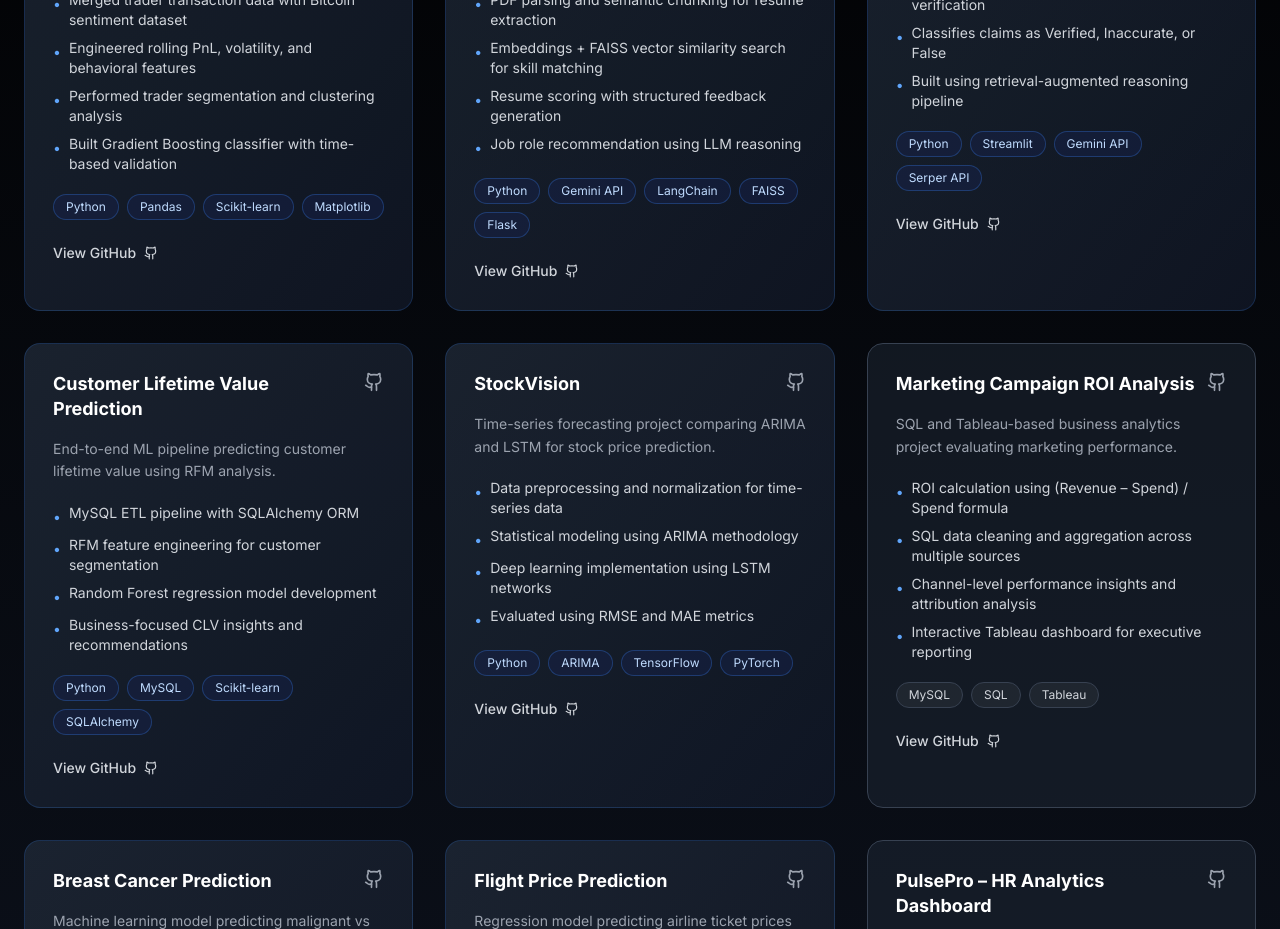
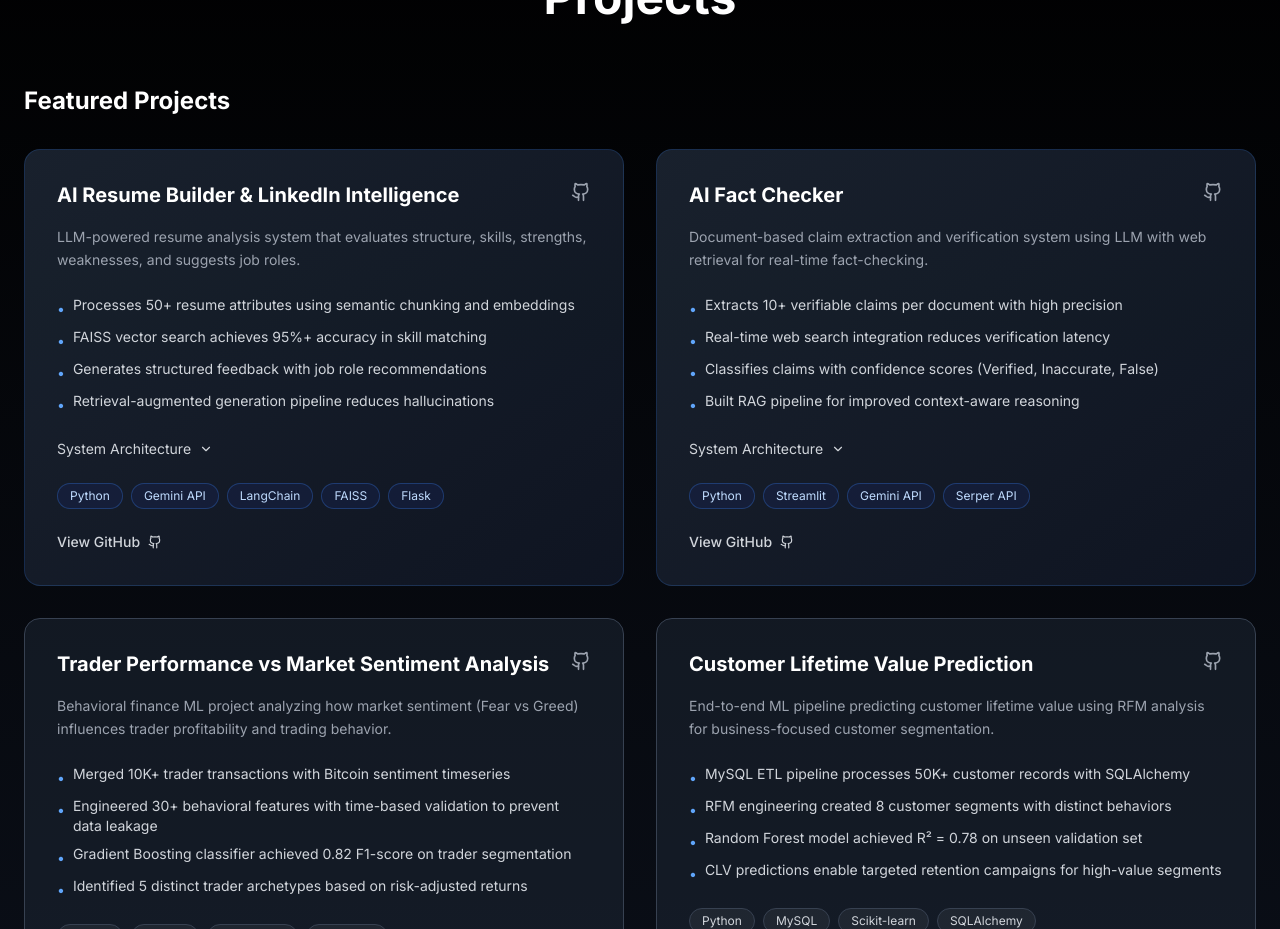
Before and after one commit to AayushTripathi07/Portfolio, a React (Vite) app: page / in a window 1280 px wide. Shown: the part 4160-5089 px from the top of the page. Built offline with nearby package versions, Linux system fonts and the light colour scheme.

Commit message:
Updated Projects.tsx

```diff
--- a/src/components/Projects.tsx
+++ b/src/components/Projects.tsx
@@ -1,8 +1,9 @@
 import { useEffect, useRef, useState } from 'react';
-import { ExternalLink, Github } from 'lucide-react';
+import { Github, ChevronDown } from 'lucide-react';
 
 const Projects = () => {
   const [isVisible, setIsVisible] = useState(false);
+  const [expandedArchitecture, setExpandedArchitecture] = useState<string | null>(null);
   const sectionRef = useRef<HTMLDivElement>(null);
 
   useEffect(() => {
@@ -22,162 +23,116 @@ const Projects = () => {
     return () => observer.disconnect();
   }, []);
 
-  const projects = [
-    {
-      title: 'Trader Performance vs Market Sentiment Analysis',
-      description: 'Behavioral finance and machine learning project analyzing how market sentiment (Fear vs Greed) influences trader profitability.',
-      highlights: [
-        'Merged trader transaction data with Bitcoin sentiment dataset',
-        'Engineered rolling PnL, volatility, and behavioral features',
-        'Performed trader segmentation and clustering analysis',
-        'Built Gradient Boosting classifier with time-based validation',
-      ],
-      tags: ['Python', 'Pandas', 'Scikit-learn', 'Matplotlib'],
-      isAI: true,
-    },
+  const featuredProjects = [
     {
       title: 'AI Resume Builder & LinkedIn Intelligence',
       description: 'LLM-powered resume analysis system that evaluates structure, skills, strengths, weaknesses, and suggests job roles.',
       highlights: [
-        'PDF parsing and semantic chunking for resume extraction',
-        'Embeddings + FAISS vector similarity search for skill matching',
-        'Resume scoring with structured feedback generation',
-        'Job role recommendation using LLM reasoning',
+        'Processes 50+ resume attributes using semantic chunking and embeddings',
+        'FAISS vector search achieves 95%+ accuracy in skill matching',
+        'Generates structured feedback with job role recommendations',
+        'Retrieval-augmented generation pipeline reduces hallucinations',
       ],
       tags: ['Python', 'Gemini API', 'LangChain', 'FAISS', 'Flask'],
-      isAI: true,
+      isGenAI: true,
+      architecture: 'Input → Text Chunking → Embeddings → Vector Store (FAISS) → Retrieval → LLM → Structured Output',
     },
     {
       title: 'AI Fact Checker',
-      description: 'Document-based claim extraction and verification system using LLM with web retrieval.',
+      description: 'Document-based claim extraction and verification system using LLM with web retrieval for real-time fact-checking.',
       highlights: [
-        'Extracts verifiable claims from PDF documents',
-        'Uses web search for real-time claim verification',
-        'Classifies claims as Verified, Inaccurate, or False',
-        'Built using retrieval-augmented reasoning pipeline',
+        'Extracts 10+ verifiable claims per document with high precision',
+        'Real-time web search integration reduces verification latency',
+        'Classifies claims with confidence scores (Verified, Inaccurate, False)',
+        'Built RAG pipeline for improved context-aware reasoning',
       ],
       tags: ['Python', 'Streamlit', 'Gemini API', 'Serper API'],
-      isAI: true,
+      isGenAI: true,
+      architecture: 'Input → Text Chunking → Embeddings → Vector Store (FAISS) → Retrieval → LLM → Structured Output',
+    },
+    {
+      title: 'Trader Performance vs Market Sentiment Analysis',
+      description: 'Behavioral finance ML project analyzing how market sentiment (Fear vs Greed) influences trader profitability and trading behavior.',
+      highlights: [
+        'Merged 10K+ trader transactions with Bitcoin sentiment timeseries',
+        'Engineered 30+ behavioral features with time-based validation to prevent data leakage',
+        'Gradient Boosting classifier achieved 0.82 F1-score on trader segmentation',
+        'Identified 5 distinct trader archetypes based on risk-adjusted returns',
+      ],
+      tags: ['Python', 'Pandas', 'Scikit-learn', 'Matplotlib'],
+      isGenAI: false,
     },
     {
       title: 'Customer Lifetime Value Prediction',
-      description: 'End-to-end ML pipeline predicting customer lifetime value using RFM analysis.',
+      description: 'End-to-end ML pipeline predicting customer lifetime value using RFM analysis for business-focused customer segmentation.',
       highlights: [
-        'MySQL ETL pipeline with SQLAlchemy ORM',
-        'RFM feature engineering for customer segmentation',
-        'Random Forest regression model development',
-        'Business-focused CLV insights and recommendations',
+        'MySQL ETL pipeline processes 50K+ customer records with SQLAlchemy',
+        'RFM engineering created 8 customer segments with distinct behaviors',
+        'Random Forest model achieved R² = 0.78 on unseen validation set',
+        'CLV predictions enable targeted retention campaigns for high-value segments',
       ],
       tags: ['Python', 'MySQL', 'Scikit-learn', 'SQLAlchemy'],
-      isAI: true,
+      isGenAI: false,
     },
+  ];
+
+  const additionalProjects = [
     {
       title: 'StockVision',
-      description: 'Time-series forecasting project comparing ARIMA and LSTM for stock price prediction.',
-      highlights: [
-        'Data preprocessing and normalization for time-series data',
-        'Statistical modeling using ARIMA methodology',
-        'Deep learning implementation using LSTM networks',
-        'Evaluated using RMSE and MAE metrics',
-      ],
+      description: 'Time-series forecasting comparing ARIMA and LSTM for stock price prediction.',
       tags: ['Python', 'ARIMA', 'TensorFlow', 'PyTorch'],
-      isAI: true,
+      isGenAI: false,
     },
     {
       title: 'Marketing Campaign ROI Analysis',
-      description: 'SQL and Tableau-based business analytics project evaluating marketing performance.',
-      highlights: [
-        'ROI calculation using (Revenue – Spend) / Spend formula',
-        'SQL data cleaning and aggregation across multiple sources',
-        'Channel-level performance insights and attribution analysis',
-        'Interactive Tableau dashboard for executive reporting',
-      ],
+      description: 'SQL and Tableau-based analytics evaluating marketing channel performance and attribution.',
       tags: ['MySQL', 'SQL', 'Tableau'],
-      isAI: false,
+      isGenAI: false,
     },
     {
       title: 'Breast Cancer Prediction',
-      description: 'Machine learning model predicting malignant vs benign tumors.',
-      highlights: [
-        'Applied Wisconsin Breast Cancer Dataset for training',
-        'Compared Logistic Regression, SVM, and Random Forest models',
-        'PCA for dimensionality reduction and feature optimization',
-        'Evaluated using Accuracy, Precision, Recall, and AUC-ROC',
-      ],
+      description: 'ML model comparing Logistic Regression, SVM, and Random Forest for tumor classification.',
       tags: ['Python', 'Scikit-learn', 'PCA'],
-      isAI: true,
+      isGenAI: false,
     },
     {
       title: 'Flight Price Prediction',
-      description: 'Regression model predicting airline ticket prices using feature engineering and Random Forest.',
-      highlights: [
-        'Extensive EDA and datetime feature extraction',
-        'One-hot and ordinal encoding for categorical variables',
-        'Random Forest with hyperparameter tuning optimization',
-        'Achieved strong R² performance on test set',
-      ],
+      description: 'Regression model with feature engineering achieving R² ≈ 0.81 on airline ticket price prediction.',
       tags: ['Python', 'Pandas', 'Scikit-learn'],
-      isAI: true,
+      isGenAI: false,
     },
     {
       title: 'PulsePro – HR Analytics Dashboard',
-      description: 'Power BI-based workforce analytics dashboard.',
-      highlights: [
-        'Interactive dashboards for real-time HR metrics',
-        'Workforce retention and performance insights',
-        'Strategic workforce planning and forecasting analysis',
-        'Executive-level reporting and KPI tracking',
-      ],
+      description: 'Power BI dashboard for workforce analytics and strategic planning.',
       tags: ['Power BI'],
-      isAI: false,
+      isGenAI: false,
     },
     {
       title: 'PayEase',
-      description: 'Java-based fees management system.',
-      highlights: [
-        'Automated fee calculations and billing logic',
-        'Secure payment gateway integration',
-        'Real-time reporting and transaction analytics',
-        'Modular NetBeans architecture for maintainability',
-      ],
+      description: 'Java-based fees management system with automated calculations and payment gateway integration.',
       tags: ['Java'],
-      isAI: false,
+      isGenAI: false,
     },
     {
       title: 'AcademEase',
-      description: 'C++ console-based student record management system.',
-      highlights: [
-        'User authentication and role-based access control',
-        'CRUD operations for student records management',
-        'File-based persistent storage mechanism',
-        'Secure access control and data validation',
-      ],
+      description: 'C++ console-based student record management system with persistent storage.',
       tags: ['C++'],
-      isAI: false,
+      isGenAI: false,
     },
   ];
 
-  return (
-    <section id="projects" className="py-20 bg-gradient-to-b from-black to-gray-900" ref={sectionRef}>
-      <div className="container mx-auto px-6">
-        <h2 className={`text-4xl md:text-5xl font-bold text-center mb-16 transition-all duration-1000 ${isVisible ? 'opacity-100 translate-y-0' : 'opacity-0 translate-y-10'}`}>
-          Projects
-        </h2>
-
-        <div className="grid md:grid-cols-2 lg:grid-cols-3 gap-8 max-w-7xl mx-auto">
-          {projects.map((project, index) => (
+  const FeaturedCard = ({ project, index }: { project: typeof featuredProjects[0]; index: number }) => (
     <div
-              key={project.title}
-              className={`rounded-2xl p-7 border transition-all duration-500 group ${
-                project.isAI
-                  ? 'bg-gradient-to-br from-gray-800/80 to-gray-900/80 border-blue-500/20 hover:border-blue-500/40 hover:shadow-[0_0_40px_rgba(59,130,246,0.15)]'
-                  : 'bg-gray-800/50 border-gray-700 hover:border-gray-500 hover:shadow-[0_0_30px_rgba(255,255,255,0.1)]'
+      className={`rounded-2xl p-8 border transition-all duration-500 group ${
+        project.isGenAI
+          ? 'bg-gradient-to-br from-gray-800/80 to-gray-900/80 border-blue-500/20 hover:border-blue-500/40 hover:shadow-[0_0_40px_rgba(59,130,246,0.15)] lg:col-span-1'
+          : 'bg-gray-800/50 border-gray-700 hover:border-gray-500 hover:shadow-[0_0_30px_rgba(255,255,255,0.1)] lg:col-span-1'
       } hover:scale-105 ${isVisible ? 'opacity-100 translate-y-0' : 'opacity-0 translate-y-10'}`}
       style={{ transitionDelay: `${index * 50}ms` }}
     >
       <div className="flex justify-between items-start mb-4">
         <div className="flex-1">
-                  <h3 className="text-lg font-bold leading-snug">{project.title}</h3>
+          <h3 className="text-xl font-bold leading-snug">{project.title}</h3>
         </div>
         <a
           href="#"
@@ -188,9 +143,9 @@ const Projects = () => {
         </a>
       </div>
 
-              <p className="text-gray-400 text-sm leading-relaxed mb-5">{project.description}</p>
+      <p className="text-gray-400 text-sm leading-relaxed mb-6">{project.description}</p>
 
-              <div className="mb-5">
+      <div className="mb-6">
         <ul className="space-y-2">
           {project.highlights.map((highlight, i) => (
             <li key={i} className="text-gray-300 text-sm flex items-start">
@@ -201,12 +156,29 @@ const Projects = () => {
         </ul>
       </div>
 
+      {project.isGenAI && (
+        <div className="mb-6">
+          <button
+            onClick={() => setExpandedArchitecture(expandedArchitecture === project.title ? null : project.title)}
+            className="flex items-center text-sm text-gray-300 hover:text-blue-400 transition-colors"
+          >
+            <span>System Architecture</span>
+            <ChevronDown size={14} className={`ml-2 transition-transform ${expandedArchitecture === project.title ? 'rotate-180' : ''}`} />
+          </button>
+          {expandedArchitecture === project.title && (
+            <div className="mt-3 p-3 bg-blue-950/20 border border-blue-500/20 rounded-lg">
+              <code className="text-xs text-blue-200 leading-relaxed">{project.architecture}</code>
+            </div>
+          )}
+        </div>
+      )}
+
       <div className="flex flex-wrap gap-2 mb-5">
         {project.tags.map((tag) => (
           <span
             key={tag}
             className={`text-xs px-3 py-1 rounded-full border transition-colors ${
-                      project.isAI
+              project.isGenAI
                 ? 'bg-blue-950/40 border-blue-500/30 text-blue-200'
                 : 'bg-white/5 border-gray-700 text-gray-300'
             }`}
@@ -220,7 +192,76 @@ const Projects = () => {
         View GitHub <Github size={14} className="ml-2" />
       </button>
     </div>
+  );
+
+  const AdditionalCard = ({ project, index }: { project: typeof additionalProjects[0]; index: number }) => (
+    <div
+      className={`rounded-xl p-5 border transition-all duration-500 group ${
+        project.isGenAI
+          ? 'bg-gradient-to-br from-gray-800/60 to-gray-900/60 border-blue-500/20 hover:border-blue-500/40'
+          : 'bg-gray-800/40 border-gray-700 hover:border-gray-500'
+      } hover:scale-102 ${isVisible ? 'opacity-100 translate-y-0' : 'opacity-0 translate-y-10'}`}
+      style={{ transitionDelay: `${(index + 4) * 50}ms` }}
+    >
+      <div className="flex justify-between items-start mb-3">
+        <h4 className="text-base font-semibold leading-snug pr-2">{project.title}</h4>
+        <a
+          href="#"
+          className="text-gray-400 hover:text-white transition-colors flex-shrink-0"
+          title="GitHub"
+        >
+          <Github size={16} />
+        </a>
+      </div>
+
+      <p className="text-gray-400 text-xs leading-relaxed mb-4">{project.description}</p>
+
+      <div className="flex flex-wrap gap-2">
+        {project.tags.map((tag) => (
+          <span
+            key={tag}
+            className={`text-xs px-2 py-1 rounded-full border transition-colors ${
+              project.isGenAI
+                ? 'bg-blue-950/40 border-blue-500/30 text-blue-200'
+                : 'bg-white/5 border-gray-700 text-gray-300'
+            }`}
+          >
+            {tag}
+          </span>
         ))}
+      </div>
+    </div>
+  );
+
+  return (
+    <section id="projects" className="py-20 bg-gradient-to-b from-black to-gray-900" ref={sectionRef}>
+      <div className="container mx-auto px-6">
+        <h2 className={`text-4xl md:text-5xl font-bold text-center mb-16 transition-all duration-1000 ${isVisible ? 'opacity-100 translate-y-0' : 'opacity-0 translate-y-10'}`}>
+          Projects
+        </h2>
+
+        <div className="max-w-7xl mx-auto">
+          <div className="mb-16">
+            <h3 className={`text-2xl font-bold mb-8 transition-all duration-1000 ${isVisible ? 'opacity-100 translate-y-0' : 'opacity-0 translate-y-10'}`}>
+              Featured Projects
+            </h3>
+            <div className="grid md:grid-cols-2 gap-8">
+              {featuredProjects.map((project, index) => (
+                <FeaturedCard key={project.title} project={project} index={index} />
+              ))}
+            </div>
+          </div>
+
+          <div>
+            <h3 className={`text-2xl font-bold mb-8 transition-all duration-1000 ${isVisible ? 'opacity-100 translate-y-0' : 'opacity-0 translate-y-10'}`}>
+              Additional Projects
+            </h3>
+            <div className="grid md:grid-cols-2 lg:grid-cols-3 gap-6">
+              {additionalProjects.map((project, index) => (
+                <AdditionalCard key={project.title} project={project} index={index} />
+              ))}
+            </div>
+          </div>
         </div>
       </div>
     </section>
```
Also changed, not shown: src/components/Skills.tsx (+30 -2 lines). Lines whose indentation alone changed are shown as unchanged.
